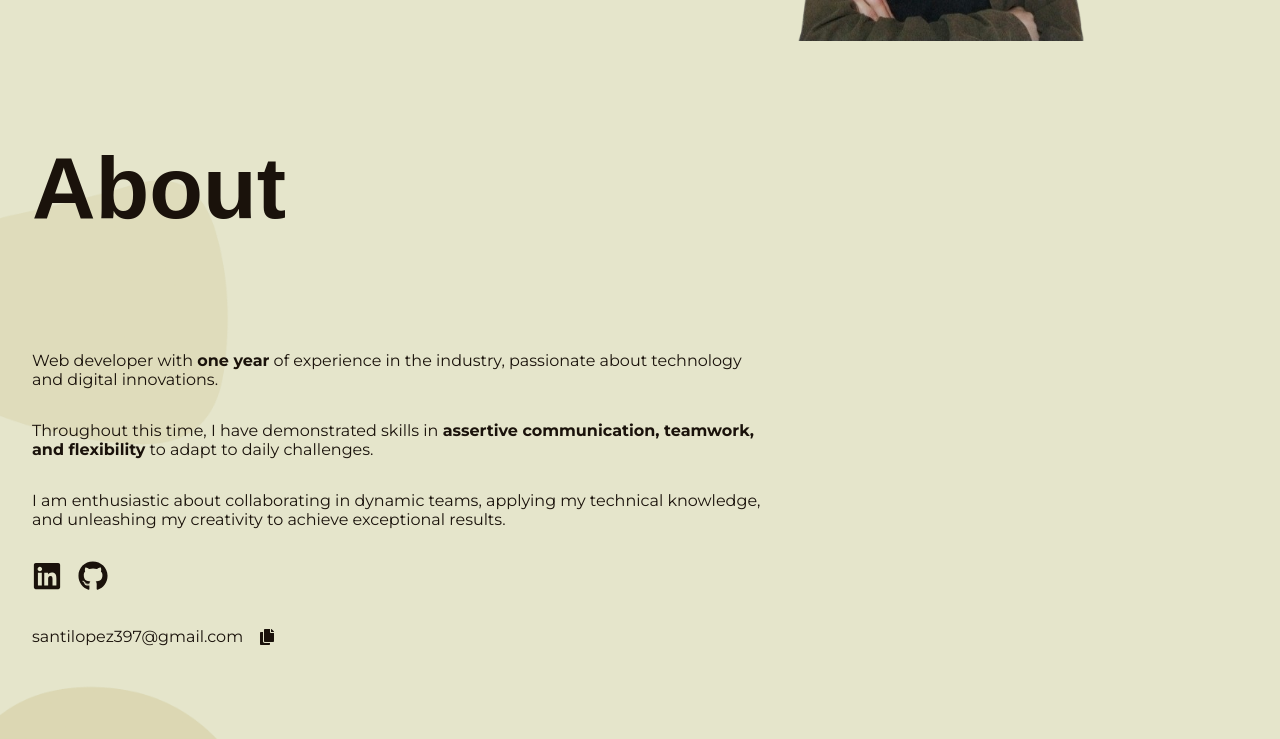
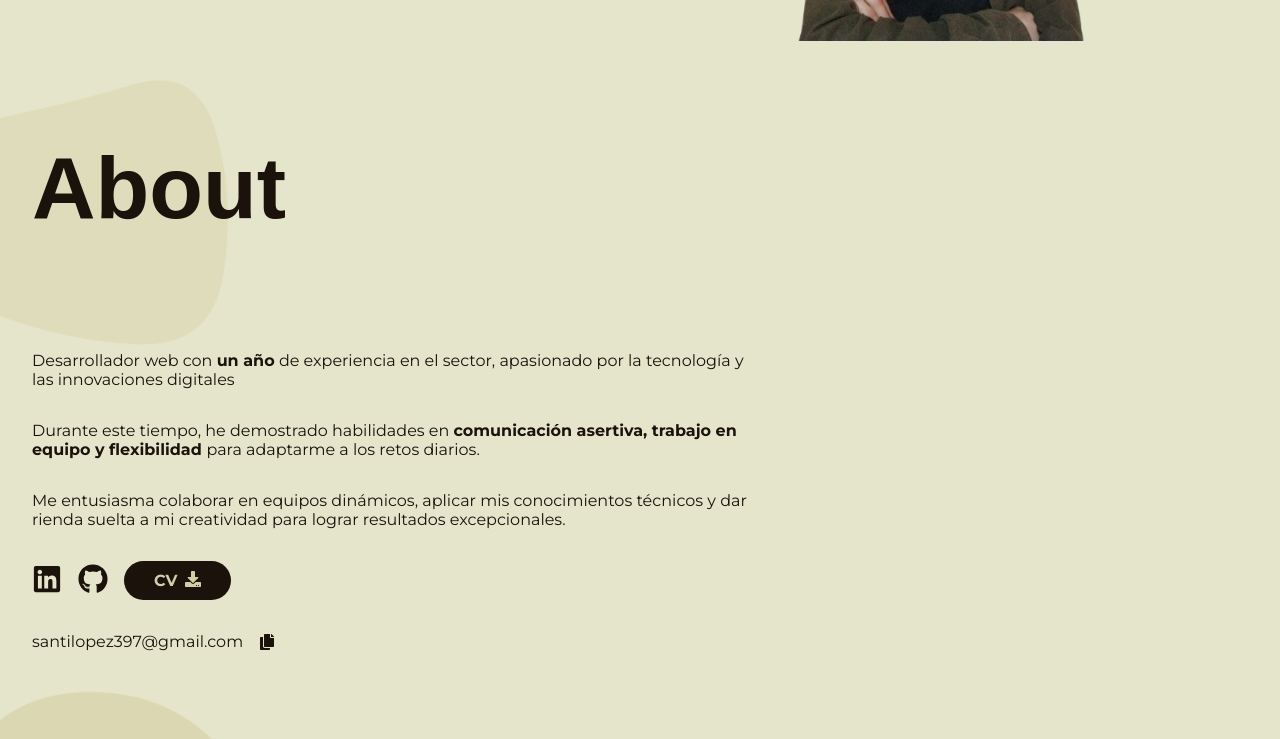
Before and after one commit to Santiago397/portfolio-sanmon, a React (Vite) app: page / in a window 1280 px wide. Shown: the part 649-1388 px from the top of the page. Built offline with nearby package versions, Linux system fonts and the light colour scheme; a web font is replaced by a local one.

Commit message:
desc updated and cv download created

```diff
--- a/src/components/about/About.css
+++ b/src/components/about/About.css
@@ -13,7 +13,7 @@
   content: "";
   display: block;
   position: absolute;
-  top: -50px;
+  top: -150px;
   left: -150px;
   z-index: -1;
   width: 420px;
@@ -32,6 +32,19 @@
   color: #3C2A21;
 }
 
+.a-social .btn-cv {
+  background-color: var(--primary);
+  color: var(--secondary);
+  display: flex;
+  gap: .5rem;
+  font-weight: bolder;
+  border: none;
+  font-size: medium;
+  border-radius: 30px;
+  padding: 10px 30px;
+  cursor: pointer;
+}
+
 .a-mail {
   gap: 1rem;
 }
--- a/src/components/about/About.jsx
+++ b/src/components/about/About.jsx
@@ -3,15 +3,25 @@ import { slides } from "../../utils/slides-images";
 import {
   FaLinkedin,
   FaGithub,
-  FaCopy
+  FaCopy,
+  FaDownload
 } from "react-icons/fa";
 import { motion } from "framer-motion";
 import "./About.css";
 import Carousel from "../carousel/Carousel";
+import { Toaster, toast } from "sonner";
 
 const About = () => {
+
+  const copyText = async () => {
+    await navigator.clipboard.writeText('santilopez397@gmail.com')
+    .then(() => toast.success("Se ha copiado con éxito!"))
+    .catch(() => toast.error("No se ha logrado copiar"))
+  }
+
   return (
     <section className="flexCenter paddings innerWidth a-wrapper">
+      <Toaster />
       <motion.article
         variants={{
           hidden: { opacity: 0, x: -75 },
@@ -24,18 +34,18 @@ const About = () => {
       >
         <h5 className="title">About</h5>
         <p>
-          Web developer with <strong>one year</strong> of experience in the
-          industry, passionate about technology and digital innovations. <br />
+          Desarrollador web con <strong>un año</strong> de experiencia en el sector,
+          apasionado por la tecnología y las innovaciones digitales <br />
         </p>
         <p>
-          Throughout this time, I have demonstrated skills in{" "}
-          <strong>assertive communication, teamwork, and flexibility</strong> to
-          adapt to daily challenges.
+          Durante este tiempo, he demostrado habilidades en{" "}
+          <strong>comunicación asertiva, trabajo en equipo y flexibilidad </strong>
+          para adaptarme a los retos diarios.
         </p>
         <p>
-          I am enthusiastic about collaborating in dynamic teams, applying my
-          technical knowledge, and unleashing my creativity to achieve
-          exceptional results.
+          Me entusiasma colaborar en equipos dinámicos,
+          aplicar mis conocimientos técnicos y dar rienda suelta a mi
+          creatividad para lograr resultados excepcionales.
         </p>
         <div className="flexStart a-social">
           <a href="https://www.linkedin.com/in/sanmon12/" target="_blank">
@@ -44,10 +54,16 @@ const About = () => {
           <a href="https://github.com/Santiago397" target="_blank">
             <FaGithub title="Github" size={30} />
           </a>
+          <a href="/gl_santiago_monrroy_cv.pdf" target="_blank">
+            <button className="btn-cv">
+              CV
+              <FaDownload />
+            </button>
+          </a>
         </div>
         <div className="flexStart a-mail">
           <span>santilopez397@gmail.com</span>
-          <FaCopy title="Copiar" />
+          <FaCopy title="Copiar" onClick={copyText} />
         </div>
       </motion.article>
       <article className="flexColCenter innerWidth a-images">
```
